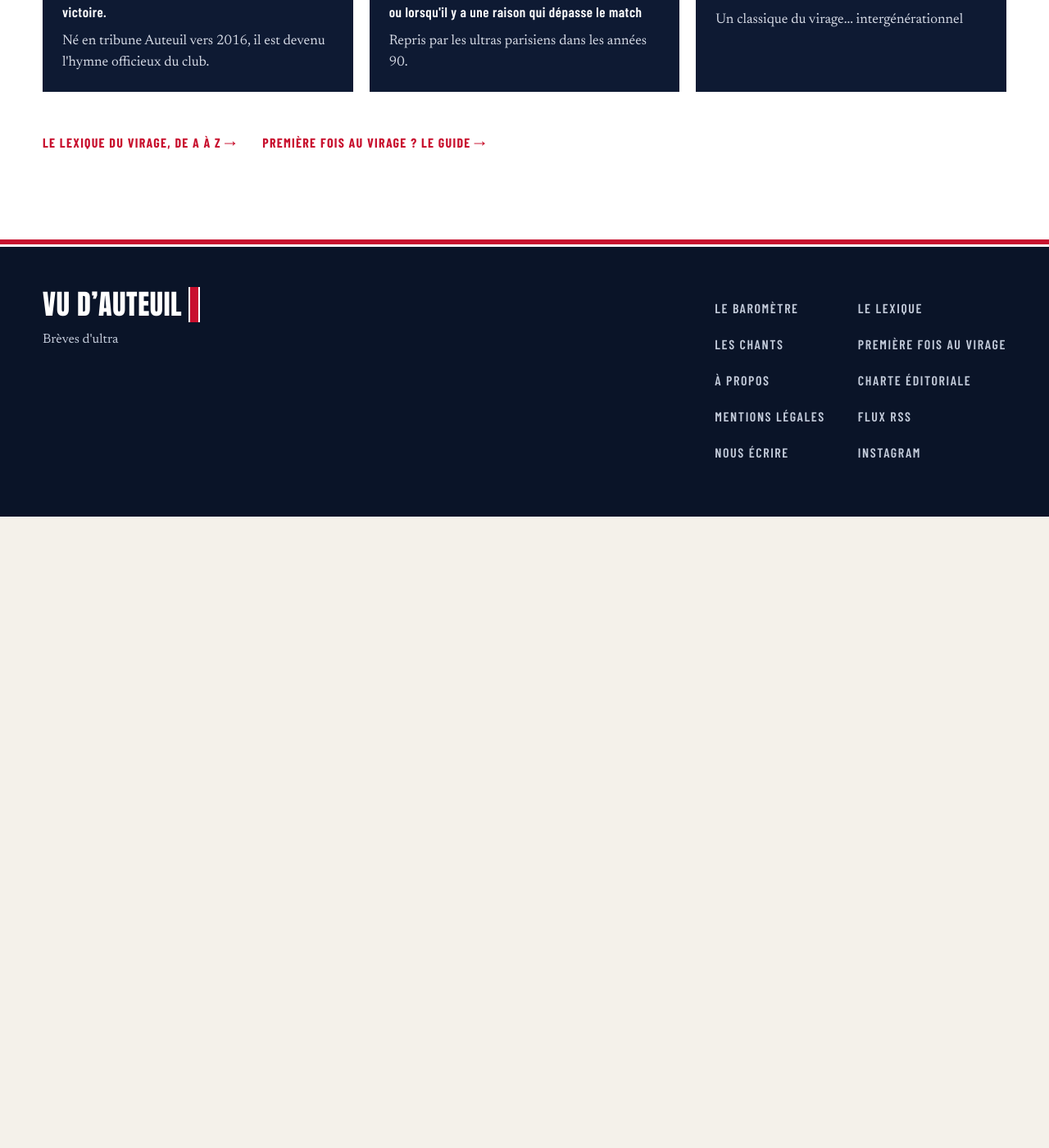
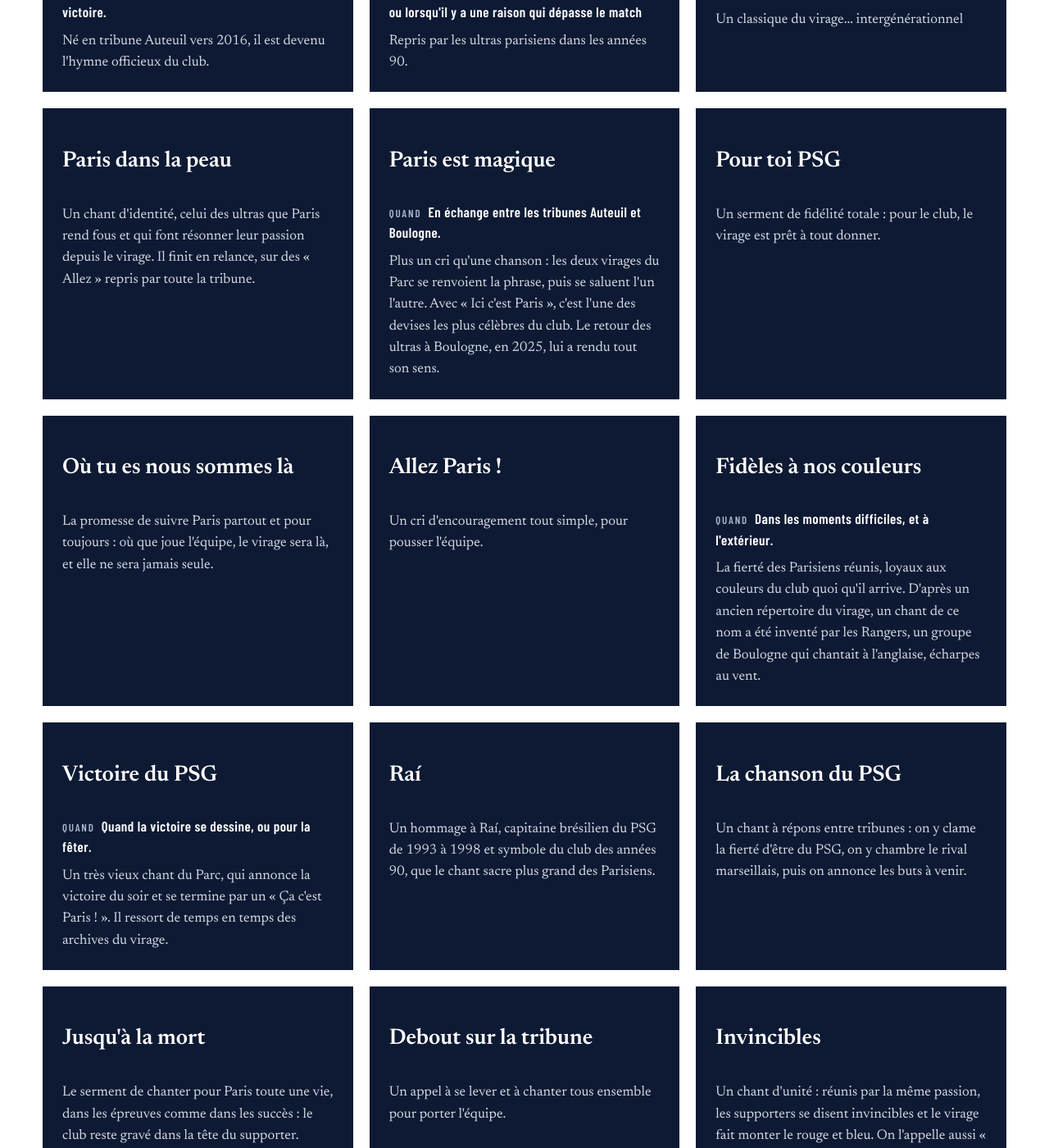
Before and after one commit to vudauteuil/vudauteuil.github.io, a Jekyll site: the page built from chants.html, in a window 1280 px wide and 1400 px high, scrolled down 621 px. Shown: the whole window at 82% size. Built offline with Jekyll 4.4.1, drawn with Linux system fonts in a browser that asks for light colours; before the commit the page ends 1251 px from its top, so only the background shows below that; some of the changed text lies outside the part shown.

Commit message:
Carnet de chants : 16 nouveaux chants
Ajoute au carnet 16 chants relevés sur capitalepsg.com (« Les rats »
écarté), avec leur histoire racontée sans les paroles. Les ancres
des chants gèrent aussi á, í, ó, ú et ñ (« Raí » donne /chants/#rai).

Co-Authored-By: Claude Opus 5.5 <noreply@anthropic.com>
Claude-Session: https://claude.ai/code/session_017uyQ5ifwQE1nbuaSYvFMwW

```diff
--- a/_data/chants.yml
+++ b/_data/chants.yml
@@ -13,3 +13,67 @@ chants:
     air: Milord d'Edith Piaf
     moment: Pour unir le Virage Auteuil
     histoire: Un classique du virage... intergénérationnel
+  - nom: "Paris dans la peau"
+    air: ""
+    moment: ""
+    histoire: "Un chant d'identité, celui des ultras que Paris rend fous et qui font résonner leur passion depuis le virage. Il finit en relance, sur des « Allez » repris par toute la tribune."
+  - nom: "Paris est magique"
+    air: ""
+    moment: "En échange entre les tribunes Auteuil et Boulogne."
+    histoire: "Plus un cri qu'une chanson : les deux virages du Parc se renvoient la phrase, puis se saluent l'un l'autre. Avec « Ici c'est Paris », c'est l'une des devises les plus célèbres du club. Le retour des ultras à Boulogne, en 2025, lui a rendu tout son sens."
+  - nom: "Pour toi PSG"
+    air: ""
+    moment: ""
+    histoire: "Un serment de fidélité totale : pour le club, le virage est prêt à tout donner."
+  - nom: "Où tu es nous sommes là"
+    air: ""
+    moment: ""
+    histoire: "La promesse de suivre Paris partout et pour toujours : où que joue l'équipe, le virage sera là, et elle ne sera jamais seule."
+  - nom: "Allez Paris !"
+    air: ""
+    moment: ""
+    histoire: "Un cri d'encouragement tout simple, pour pousser l'équipe."
+  - nom: "Fidèles à nos couleurs"
+    air: ""
+    moment: "Dans les moments difficiles, et à l'extérieur."
+    histoire: "La fierté des Parisiens réunis, loyaux aux couleurs du club quoi qu'il arrive. D'après un ancien répertoire du virage, un chant de ce nom a été inventé par les Rangers, un groupe de Boulogne qui chantait à l'anglaise, écharpes au vent."
+  - nom: "Victoire du PSG"
+    air: ""
+    moment: "Quand la victoire se dessine, ou pour la fêter."
+    histoire: "Un très vieux chant du Parc, qui annonce la victoire du soir et se termine par un « Ça c'est Paris ! ». Il ressort de temps en temps des archives du virage."
+  - nom: "Raí"
+    air: ""
+    moment: ""
+    histoire: "Un hommage à Raí, capitaine brésilien du PSG de 1993 à 1998 et symbole du club des années 90, que le chant sacre plus grand des Parisiens."
+  - nom: "La chanson du PSG"
+    air: ""
+    moment: ""
+    histoire: "Un chant à répons entre tribunes : on y clame la fierté d'être du PSG, on y chambre le rival marseillais, puis on annonce les buts à venir."
+  - nom: "Jusqu'à la mort"
+    air: ""
+    moment: ""
+    histoire: "Le serment de chanter pour Paris toute une vie, dans les épreuves comme dans les succès : le club reste gravé dans la tête du supporter."
+  - nom: "Debout sur la tribune"
+    air: ""
+    moment: ""
+    histoire: "Un appel à se lever et à chanter tous ensemble pour porter l'équipe."
+  - nom: "Invincibles"
+    air: ""
+    moment: ""
+    histoire: "Un chant d'unité : réunis par la même passion, les supporters se disent invincibles et le virage fait monter le rouge et bleu. On l'appelle aussi « En rouge et bleu », d'après son refrain."
+  - nom: "Fier du PSG"
+    air: ""
+    moment: ""
+    histoire: "Un chant rythmé, ponctué de cris et de claquements de mains, pour affirmer la fierté d'être parisien."
+  - nom: "Allez Paris S-G"
+    air: ""
+    moment: ""
+    histoire: "Un cri d'encouragement répété en boucle, au nom du club."
+  - nom: "Écoutez chanter !"
+    air: ""
+    moment: ""
+    histoire: "Les Parisiens y vantent la puissance de leur voix et invitent l'adversaire à se taire."
+  - nom: "Hymne PSG"
+    air: ""
+    moment: ""
+    histoire: "Le nom du club scandé, mains qui claquent. Le refrain « Allez Paris-Saint-Germain » vient de l'hymne enregistré en 1977 par Les Parisiens, à l'initiative de Charles Talar, et il est vite devenu un chant de tribune. Une nouvelle version, sur l'air de « Go West », a été enregistrée en 2010 pour les 40 ans du club : c'est l'hymne officiel actuel."
--- a/_includes/ancre.html
+++ b/_includes/ancre.html
@@ -4,5 +4,5 @@
 {%- endcomment -%}
 {%- assign ancre_tmp = include.mot | downcase | replace: "à", "a" | replace: "â", "a" | replace: "ä", "a" | replace: "é", "e" | replace: "è", "e" | replace: "ê", "e" | replace: "ë", "e" -%}
 {%- assign ancre_tmp = ancre_tmp | replace: "î", "i" | replace: "ï", "i" | replace: "ô", "o" | replace: "ö", "o" | replace: "ù", "u" | replace: "û", "u" | replace: "ü", "u" | replace: "ç", "c" -%}
-{%- assign ancre_tmp = ancre_tmp | replace: "ń", "n" | replace: "œ", "oe" | replace: "’", "-" | replace: "'", "-" -%}
+{%- assign ancre_tmp = ancre_tmp | replace: "ń", "n" | replace: "ñ", "n" | replace: "á", "a" | replace: "í", "i" | replace: "ó", "o" | replace: "ú", "u" | replace: "œ", "oe" | replace: "’", "-" | replace: "'", "-" -%}
 {{- ancre_tmp | slugify -}}
```
